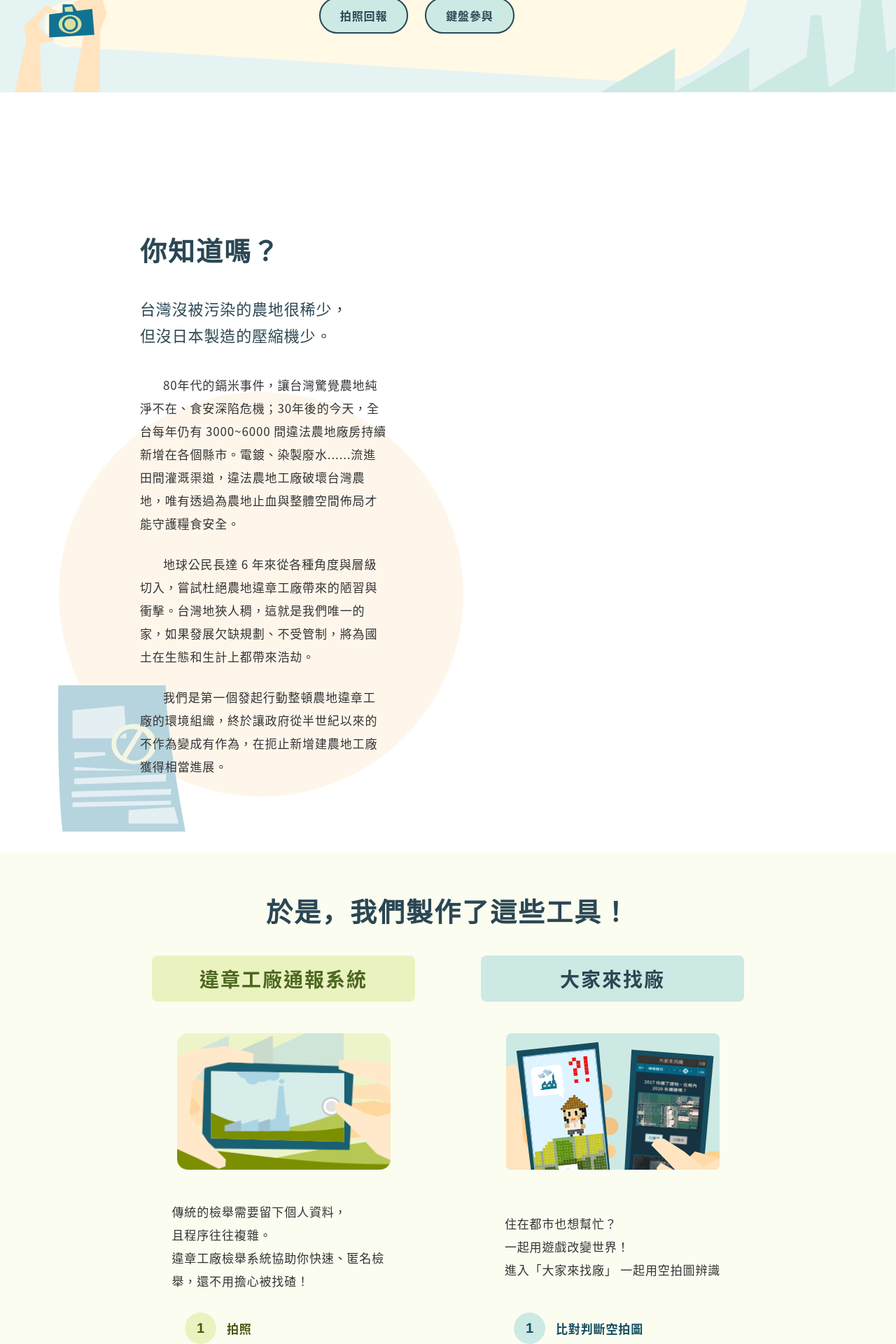
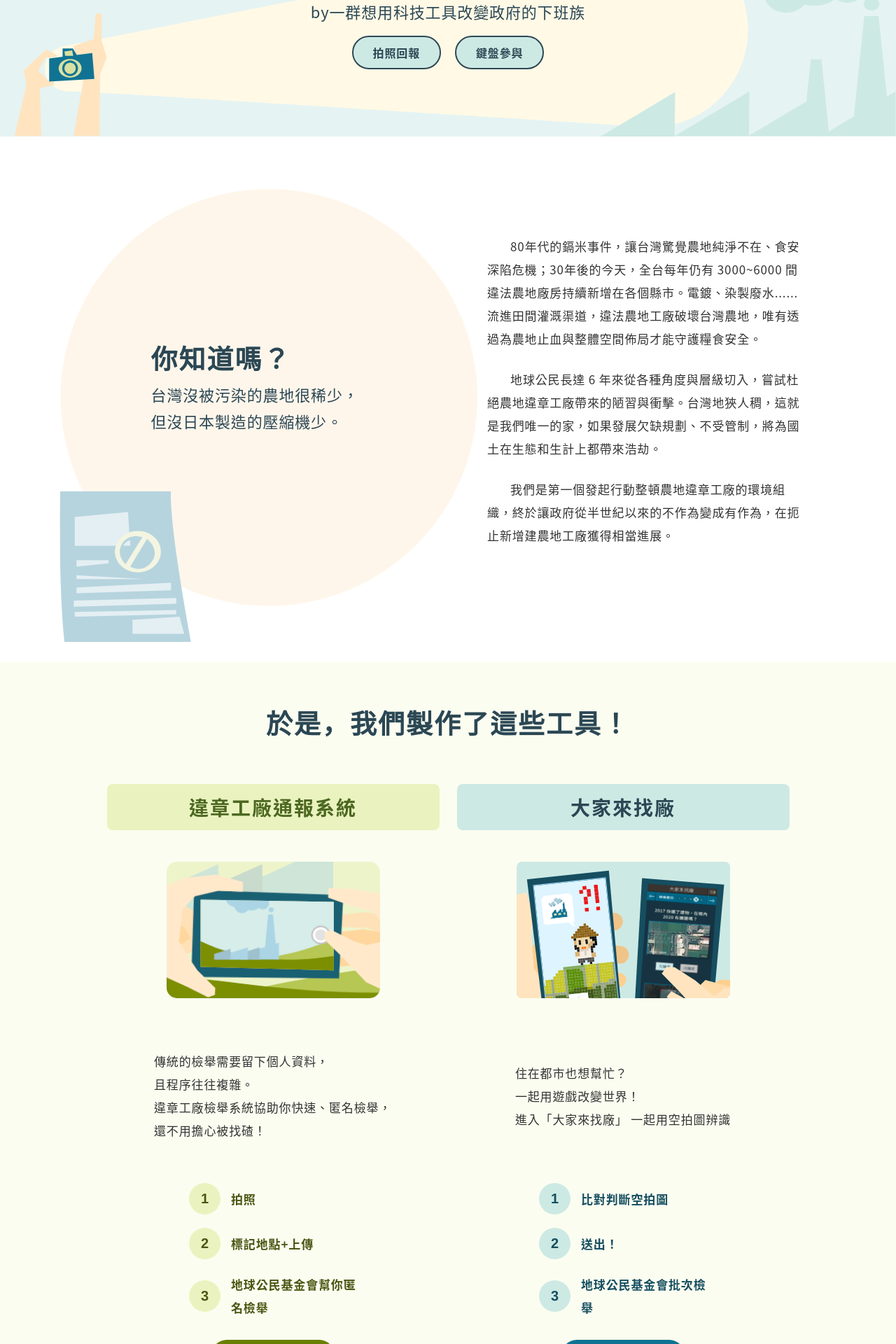
Before and after one commit to Disfactory/Landing, a React (Create React App) app: page / in a window 1280 px wide. Shown: the part 220-2140 px from the top of the page at 70% size. Built offline with nearby package versions, Linux system fonts and the light colour scheme.

Commit message:
[ style ] : 1. Navbar hamburger toggle effect 2. 使用 : root / @mixin 模組化管理CSS 3. 版面(margin) CSS adjust
調整項目：
1. 在 : root 新增 規範顏色/背景色CSS
2. 新增 Navbar hamburger CSS:  sidebar / label

```diff
--- a/src/styles/landing.scss
+++ b/src/styles/landing.scss
@@ -1,27 +1,55 @@
+@import url('https://fonts.googleapis.com/css2?family=Noto+Sans+TC:wght@100;300;400;500;700;900&display=swap');
+
+*{
+    user-select: none;
+    -webkit-user-drag: none;
+}
+
+:root {
+  --primary-background-color: #CDE9E4;
+  --secondary-background-color:  #EAF3BF;
+  --primary-color:  #2B4754;
+  --secondary-color: #4C6821;
+}
+
+
+@mixin h1 {
+  font-family: 'PingFang TC';
+  font-style: normal;
+  font-weight: 600;
+  font-size: 42px;
+  line-height: 59px;
+  display: flex;
+  align-items: center;
+  text-align: center;
+  letter-spacing: 0.855px;
+  color: #2B4754;
+}
+
+
 .main-title{
   font-weight: 700;
   font-size: 38px;
-  line-height: 1.5;
-  color: #2b4754;
+  line-height: 59px;
+  color: var(--primary-color);
   letter-spacing: 2px;
   text-align: center;
-  margin-bottom: 32px;
 }
 
 .subtitle{
   font-size: 22px;
   margin-bottom: 18px;
-  font-family: 'Noto Sans CJK TC';
+  font-family: 'Noto Sans CJK TC','Noto Sans TC', sans-serif;
   font-style: normal;
   font-weight: 500;
   line-height: 38px;
   text-align: center;
   letter-spacing: 0.855px;
-  color: #2B4754;
+  color: var(--primary-color);
 }
 
 .description{
-  font-family: 'Noto Sans CJK TC';
+  font-family: 'Noto Sans CJK TC','Noto Sans TC', sans-serif;
   font-style: normal;
   font-weight: 400;
   font-size: 17px;
@@ -35,13 +63,12 @@
 hr{
   size: 0.5px;
   width: 80%;
-  // color: #D9E0A2;
   border: 0.5px solid #d9e0a269;
   max-width: 800px;
 }
 
 .tools-subtitle{
-    font-family: 'Noto Sans CJK TC';
+  font-family: 'Noto Sans CJK TC','Noto Sans TC', sans-serif;
     font-style: normal;
     font-weight: 700;
     font-size: 28px;
@@ -52,11 +79,11 @@ hr{
     margin: auto;
     margin-bottom: 25px;
     text-align: center;
-    width: 80%;
+    width: 95%;
 }
 
 .tools-description{
-  font-family: 'Noto Sans CJK TC';
+  font-family: 'Noto Sans CJK TC','Noto Sans TC', sans-serif;
   font-style: normal;
   font-weight: 400;
   font-size: 17px;
@@ -66,7 +93,7 @@ hr{
   justify-content: center;
   letter-spacing: 0.855px;
   color: #333333;
-  margin-bottom: 22px;
+  margin-bottom: 30px;
   padding: 5px;
 }
 
@@ -118,7 +145,7 @@ hr{
 }
 
 .action-notion{
-  font-family: 'Noto Sans CJK TC';
+  font-family: 'Noto Sans CJK TC','Noto Sans TC', sans-serif;
   font-style: normal;
   font-weight: 700;
   font-size: 22px;
@@ -183,9 +210,170 @@ hr{
 }
 
 
+// navbar hamburger toggle effect
+
+label .menu {
+  z-index: 50;
+  position: fixed;
+  right: -20px;
+  top: -60px;
+  width: 120px;
+  height: 120px;
+  background: white;
+  border-radius: 50% 50% 50% 50%;
+  -webkit-transition: .5s ease-in-out;
+  transition: 0.5s ease-in-out;
+  box-shadow: 0 0 0 0  #fbfdf0, 0 0 0 0 #fbfdf0;
+  cursor: pointer;
+
+}
+
+label .hamburger {
+  z-index: 150;
+  position: absolute;
+  top: 89px;
+  left: 45px;
+  width: 30px;
+  height: 2px;
+  background: #2B4754;
+  display: block;
+  -webkit-transform-origin: center;
+  transform-origin: center;
+  -webkit-transition: .5s ease-in-out;
+  transition: .5s ease-in-out;
+}
+
+label .hamburger:after, label .hamburger:before {
+  -webkit-transition: .5s ease-in-out;
+  transition: .5s ease-in-out;
+  content: "";
+  position: absolute;
+  display: block;
+  width: 100%;
+  height: 100%;
+  background: #2B4754;
+}
+
+label .hamburger:before { top: -10px; }
+
+label .hamburger:after { bottom: -10px; }
+
+label input { display: none; }
+// label ul { display: none; }
+
+label input:checked + .menu {
+  box-shadow: 0 0 0 100vw  #fbfdf0, 0 0 0 100vh  #fbfdf0;
+  border-radius: 0;
+  background: #fbfdf0;
+
+}
+
+label input:checked + .menu .hamburger {
+  -webkit-transform: rotate(45deg);
+  transform: rotate(45deg);
+
+}
+
+label input:checked + .menu .hamburger:after {
+  -webkit-transform: rotate(90deg);
+  transform: rotate(90deg);
+  bottom: 0;
+
+}
+
+label input:checked + .menu .hamburger:before {
+  -webkit-transform: rotate(90deg);
+  transform: rotate(90deg);
+  top: 0;
+
+}
+
+label input:checked + .menu + ul { opacity: 1;pointer-events: auto;}
+
+label ul {
+  z-index: 150;
+  position: fixed;
+  top:100px;
+  left: 70px;
+  opacity: 0;
+  pointer-events: none;
+  -webkit-transition: 0.4s 0s ease-in-out;
+  transition: 0.4s 0s ease-in-out;
+}
+
+
+
+.sidebar{
+
+      li{
+          margin-right: 35px;
+          color: var(--primary-color);
+          font-family: 'Noto Sans CJK TC','Noto Sans TC', sans-serif;
+          font-style: normal;
+          font-weight: 400;
+          font-size: 30px;
+          line-height: 23px;
+          letter-spacing: 0.855px;
+          margin-bottom: 40px;
+      }
+
+      li:hover{
+        font-weight: 500;
+        cursor: pointer;
+      }
+
+      a{
+        font-family: 'Noto Sans CJK TC','Noto Sans TC', sans-serif;
+        font-style: normal;
+        font-weight: 700;
+        font-size: 16px;
+        line-height: 20px;
+        text-align: center;
+        letter-spacing: 0.855px;
+        text-decoration: none;
+        border-radius: 55px;
+        padding: 12px 25px;
+        display: block;
+        max-width: 125px;
+        margin-bottom: 25px;
+      }
+
+      a:hover{
+        cursor: pointer;
+        background: #107393;
+        color: white;
+      }
+
+      a:nth-child(6){
+        border: 2px solid  var(--secondary-color);
+        color: var(--secondary-color);
+        transition: background-color .2s;
+      }
+
+      a:nth-child(6):hover{
+        background-color: #f7ffbf;
+      }
+
+      a:nth-child(7){
+        transition: background-color .2s;
+        color: #107393;
+        border: 2px solid #107393;
+      }
+
+      a:nth-child(7):hover{
+        background-color: #E5F3F3;
+        cursor: pointer;
+      }
+
+
+}
+
+// ------------------------------------
+
+
 .forehead{
   overflow: hidden;
-  padding: 80px 24px;
+  padding: 80px 40px;
   display: flex;
   align-items: center;
   justify-content: center;
@@ -214,26 +402,29 @@ hr{
   .forehead-content{
     z-index: 5;
 
-    .main-title{
-      font-size: 26px;
-      margin-bottom: 10px;
+
+    h1{
+      @include h1;
     }
 
+
     .forehead-btn-wrap{
-      padding: 20px 0px;
+      display: flex;
+      align-items: center;
+      justify-content: center;
 
         a{
-          font-family: 'Noto Sans CJK TC';
+          font-family: 'Noto Sans CJK TC','Noto Sans TC', sans-serif;
           font-style: normal;
           font-weight: 700;
           font-size: 16px;
           line-height: 20px;
           text-align: center;
           letter-spacing: 0.855px;
-          color: #2B4754;
+          color: var(--primary-color);
           text-decoration: none;
-          background: #CDE9E4;
-          border: 2px solid #2B4754;
+          background: var(--primary-background-color);
+          outline: 2px solid  var(--primary-color);
           border-radius: 55px;
           padding: 12px 28px;
           margin: auto 12px;
@@ -259,56 +450,77 @@ hr{
           display: none;
         }
 
-      }
-
         .subtitle{
           margin-bottom: 36px;
         }
+
+      }
+
+      .do-you-know-content{
 
         .description{
           margin-bottom: 25px;
           text-indent:33px;
         }
+
+      }
+
+
+
 }
 
 .disfactory-tools{
     padding: 40px 24px;
     background: #FBFDF0;
 
+    .main-title{
+      margin-bottom: 55px;
+    }
+
     .disfactory-callout{
       text-align: center;
 
       .tools-subtitle{
-        color: #4C6821;
-        background: #EAF3BF;
+        color: var(--secondary-color);
+        background: var(--secondary-background-color);
+        max-width: 500px;
       }
 
       img{
         margin-bottom: 31px;
       }
 
+      .callout-tips-wrap{
+        width: 40%;
+        margin: auto;
+        min-height: 220px;
+        min-width: 270px;
+
         .callout-tips{
           display: flex;
           align-items: center;
           margin: auto;
           margin-bottom: 19px;
-        width: 80%;
 
           .tools-num{
             color: #4a5613;
-          background-color: #eaf3bf;
+            background-color: var(--secondary-background-color);
           }
 
           p{
-          font-family: 'Noto Sans CJK TC';
+            font-family: 'Noto Sans CJK TC','Noto Sans TC', sans-serif;
             font-style: normal;
             font-weight: 700;
             font-size: 17px;
             line-height: 33px;
             letter-spacing: 0.855px;
             color: #4A5613;
+            text-align: left;
           }
         }
+
+      }
+
 
       .tools-btn{
         background:  #697f01;
@@ -324,37 +536,48 @@ hr{
       text-align: center;
 
       .tools-subtitle{
-        color: #2B4754;
-        background: #CDE9E4;
+        color: var(--primary-color);
+        background: var(--primary-background-color);
+        max-width: 500px;
       }
 
       img{
         margin-bottom: 31px;
       }
 
+
+      .findout-tips-wrap{
+        width: 40%;
+        margin: auto;
+        min-height: 220px;
+        min-width: 270px;
+
         .findout-tips{
           display: flex;
           align-items: center;
           margin: auto;
           margin-bottom: 19px;
-        // outline: 1px solid red;
-        width: 80%;
 
           .tools-num{
             color: #164E60;
-          background: #CDE9E4;
+            background: var(--primary-background-color);
           }
 
           p{
-          font-family: 'Noto Sans CJK TC';
+            font-family: 'Noto Sans CJK TC','Noto Sans TC', sans-serif;
             font-style: normal;
             font-weight: 700;
             font-size: 17px;
             line-height: 33px;
             letter-spacing: 0.855px;
             color: #164E60;
+            text-align: left;
           }
         }
+
+      }
+
+
 
       .tools-btn{
         background: #107393;
@@ -381,7 +604,7 @@ hr{
 
       .how-to-use-public, .how-to-use-gov{
         div{
-          background: #EAF3BF;
+          background: var(--secondary-background-color);
         }
       }
 
@@ -394,7 +617,7 @@ hr{
 
       .how-to-use-list{
         text-align: center;
-        margin-bottom: 50px;
+        margin-bottom: 75px;
 
         img{
           width: 60%;
@@ -407,20 +630,20 @@ hr{
 
 
         h5{
-          font-family: 'Noto Sans CJK TC';
+          font-family: 'Noto Sans CJK TC','Noto Sans TC', sans-serif;
           font-style: normal;
           font-weight: 700;
           font-size: 22px;
           line-height: 30px;
           letter-spacing: 0.855px;
-          color: #2B4754;
+          color: var(--primary-color);
           text-align: center;
           margin-bottom: 12px;
         }
 
         p{
 
-          font-family: 'Noto Sans CJK TC';
+          font-family: 'Noto Sans CJK TC','Noto Sans TC', sans-serif;
           font-style: normal;
           font-weight: 600;
           font-size: 18px;
@@ -444,7 +667,7 @@ hr{
     .ways-list{
       margin: auto;
       margin-bottom: 20px;
-      background: #EAF3BF;
+      background: var(--secondary-background-color);
       border-radius: 18px;
       width: 300px;
       height: 240px;
@@ -452,7 +675,7 @@ hr{
       align-items: center;
       justify-content: center;
 
-      font-family: 'Noto Sans CJK TC';
+      font-family: 'Noto Sans CJK TC','Noto Sans TC', sans-serif;
       font-style: normal;
       font-weight: 700;
       font-size: 20px;
@@ -494,11 +717,17 @@ hr{
 }
 
 .scratch-off{
-  width: 100%;
-  padding-bottom: 40px;
+  max-width: 800px;
+  margin: 60px auto;
+  width: 85%;
   display: flex;
   align-items: center;
   justify-content: center;
+
+    .ScratchCard__Canvas{
+      // width: 80%;
+      height: 336px;
+    }
 
     .scratch-notion{
       margin-left: 30px;
@@ -537,6 +766,7 @@ hr{
   text-align: left;
   width: 70%;
   margin: auto;
+  margin-bottom: 22px;
 }
 
 
@@ -556,9 +786,8 @@ hr{
 
             li{
               margin-right: 35px;
-              color: #2b4754;
-
-              font-family: 'Noto Sans TC';
+              color: var(--primary-color);
+              font-family: 'Noto Sans CJK TC','Noto Sans TC', sans-serif;
               font-style: normal;
               font-weight: 500;
               font-size: 16px;
@@ -566,7 +795,6 @@ hr{
               letter-spacing: 0.855px;
               padding: 2px auto;
               border-bottom: 1px solid white;
-
               display: table-cell;
               position: relative;
             }
@@ -578,7 +806,7 @@ hr{
 
             li:after {
               background: none repeat scroll 0 0 transparent;
-              bottom: 0;
+              bottom: -4px;
               content: "";
               display: block;
               height: 1px;
@@ -598,7 +826,7 @@ hr{
       }
 
       a{
-        font-family: 'Noto Sans TC';
+        font-family: 'Noto Sans CJK TC','Noto Sans TC', sans-serif;
         border-radius: 24px;
         font-size: 16px;
         padding: 8px 16px;
@@ -643,8 +871,13 @@ hr{
 
 }
 
+.sidebar{
+  display: none;
+}
+
 
 .forehead{
+  min-height: 355px;
 
   .forehead_bg_left{
     width: 90%;
@@ -659,25 +892,33 @@ hr{
     bottom: 0px;
   }
 
+
+
 }
 
 
 .do-you-know{
+  padding: 140px 50px;
+  position: relative;
+
+    .do-you-know-wrap{
+      width: 95%;
+      margin: auto;
       display: flex;
       align-items: center;
-  justify-content: center;
-  // height: 788px;
-  padding: 200px 200px 80px;
-  position: relative;
+      justify-content: space-around;
+    }
 
     .do-you-know-title{
-      width: 50%;
+      width: 40%;
+      padding-left: 80px;
 
       h2,p {
         text-align: left;
       }
 
       img{
+        height: 90%;
         display: block;
         position: absolute;
         bottom: 0px;
@@ -693,7 +934,11 @@ hr{
 }
 
 .disfactory-tools{
-  padding: 60px 170px 80px;
+  padding: 60px 140px 80px;
+
+    .main-title{
+      margin-bottom: 55px;
+    }
 
     .tools-container{
       display: flex;
@@ -704,25 +949,43 @@ hr{
 
         .tools-description{
           margin-bottom: 20px;
-          min-height: 150px;
+          min-height: 210px;
         }
+
+        .callout-tips-wrap{
+          margin-bottom: 30px;
+          width: 80%;
+          min-height: 180px;
 
           .callout-tips{
             width: 60%;
+            text-align: left;
           }
+        }
+
+
       }
 
       .findout-disfactory{
         width: 50%;
 
             .tools-description{
-              min-height: 150px;
+              min-height: 210px;
               margin-bottom: 20px;
             }
 
+            .findout-tips-wrap{
+              margin-bottom: 30px;
+              width: 80%;
+              min-height: 180px;
+
               .findout-tips{
                 width: 60%;
+                text-align: left;
               }
+            }
+
+
       }
     }
 
@@ -788,12 +1051,11 @@ hr{
       display: flex;
       flex-direction: row-reverse;
       position: relative;
-      margin-bottom: 70px;
 
       img{
         position: absolute;
         right: 10px;
-        bottom: -90px;
+        bottom: -75px;
       }
 
       .how-to-use-box{
@@ -846,6 +1108,10 @@ hr{
     display: flex;
     align-items: center;
     justify-content: center;
+
+      .ways-list{
+        margin: auto 10px 20px 10px;
+      }
   }
 }
 
```
Lines whose indentation alone changed are shown as unchanged.
